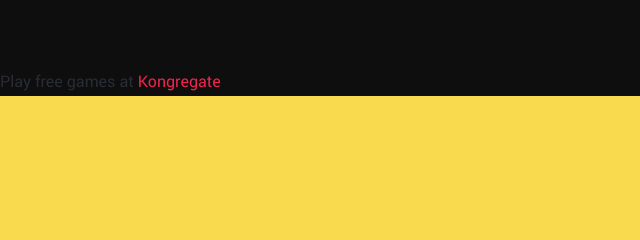
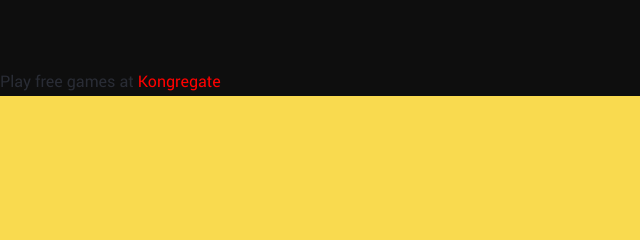
Before and after one commit to Trafy/The-Heart-Pirates, a plain HTML site: page index.html in a window 1280 px wide. Shown: the part 1899-2139 px from the top of the page, 0-640 px from the left. Drawn offline with Linux system fonts and the light colour scheme; files whose address does not match are found by name.

Commit message:
Update main.css

```diff
--- a/css/main.css
+++ b/css/main.css
@@ -85,7 +85,7 @@ body {
  * ------------------------------------------------------------------- */
 a,
 a:visited {
-	color: #ed254d;
+	color: 	#FF0000;
 	-moz-transition: all 0.3s ease-in-out;
 	-o-transition: all 0.3s ease-in-out;
 	-webkit-transition: all 0.3s ease-in-out;
```
